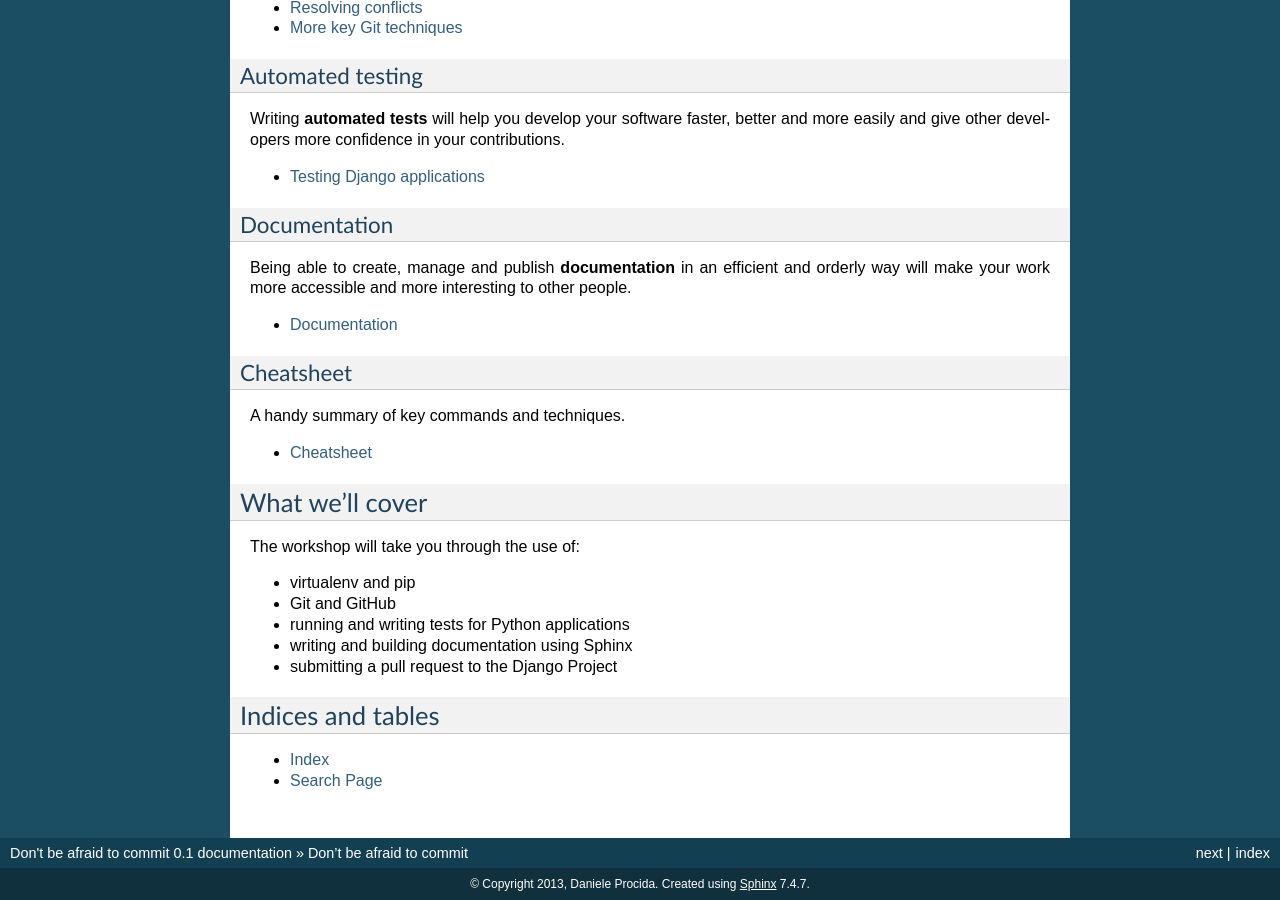
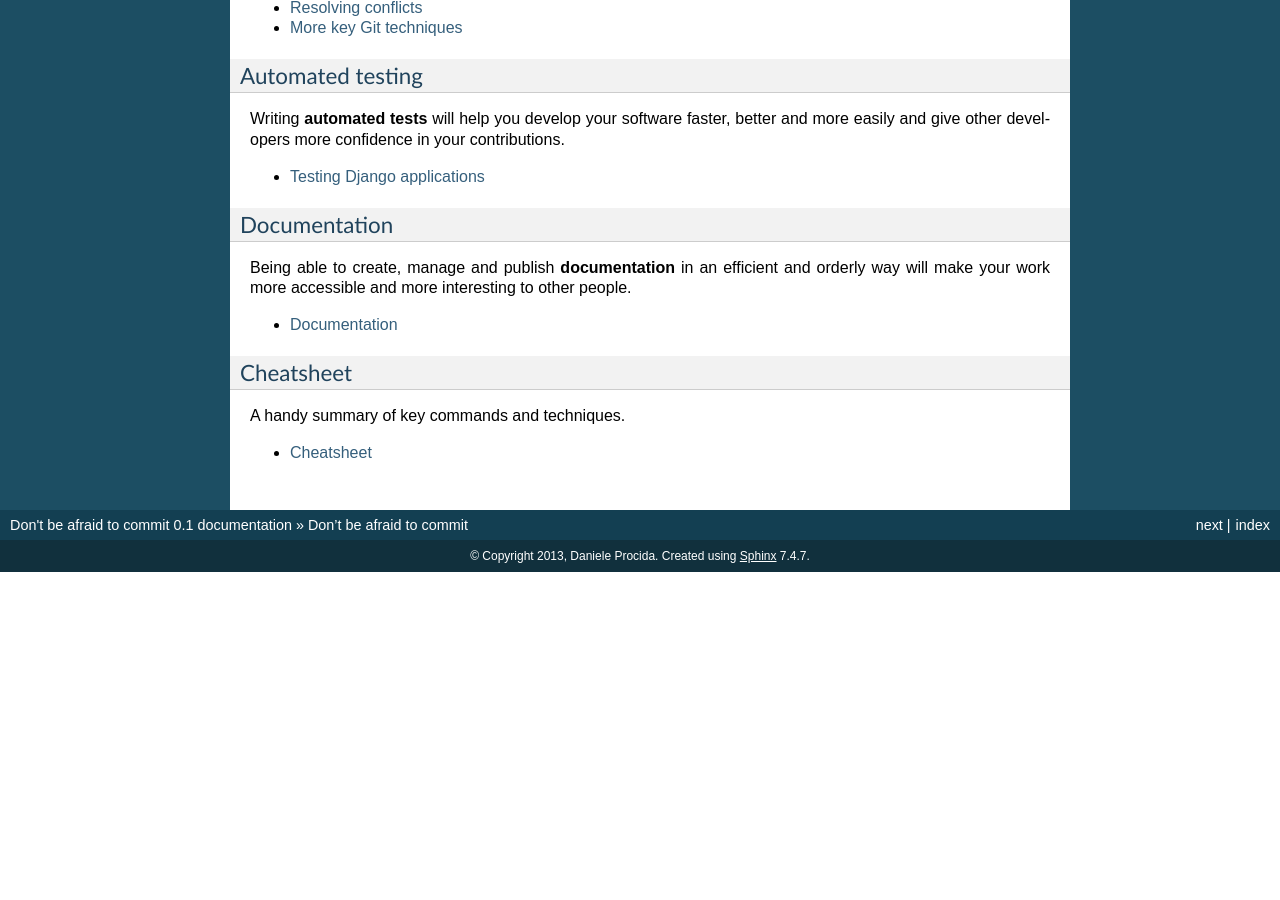
Before and after one commit to evildmp/afraid-to-commit, a Sphinx documentation site: the page built from docs/index.rst, in a window 1280 px wide and 900 px high, scrolled down 827 px. Built offline with Sphinx 7.4.7, drawn with Linux system fonts in a browser that asks for light colours; after the commit the page ends 1399 px from its top, so only the background shows below that; some of the changed text lies outside the part shown.

Commit message:
publishing documentation

```diff
--- a/docs/index.rst
+++ b/docs/index.rst
@@ -97,21 +97,3 @@ A handy summary of key commands and techniques.
    :maxdepth: 1
 
    cheatsheet
-
-
-What we'll cover
-================
-
-The workshop will take you through the use of:
-
-* virtualenv and pip
-* Git and GitHub
-* running and writing tests for Python applications
-* writing and building documentation using Sphinx
-* submitting a pull request to the Django Project
-
-Indices and tables
-==================
-
-* :ref:`genindex`
-* :ref:`search`
```
